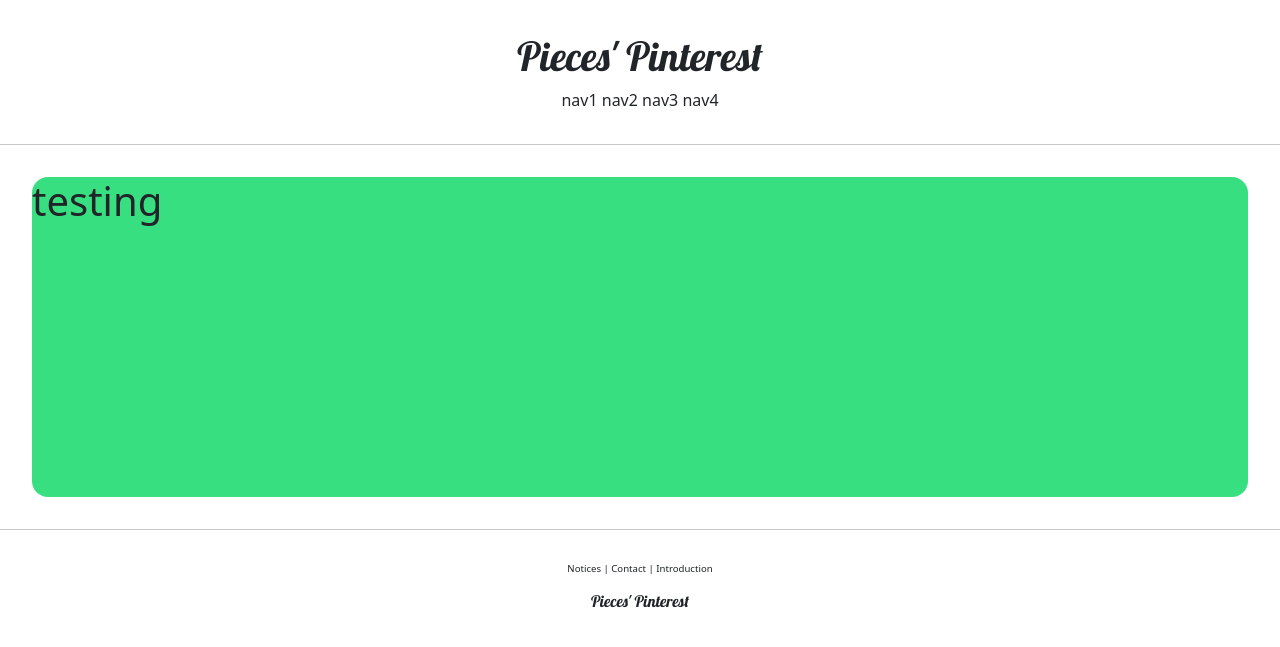
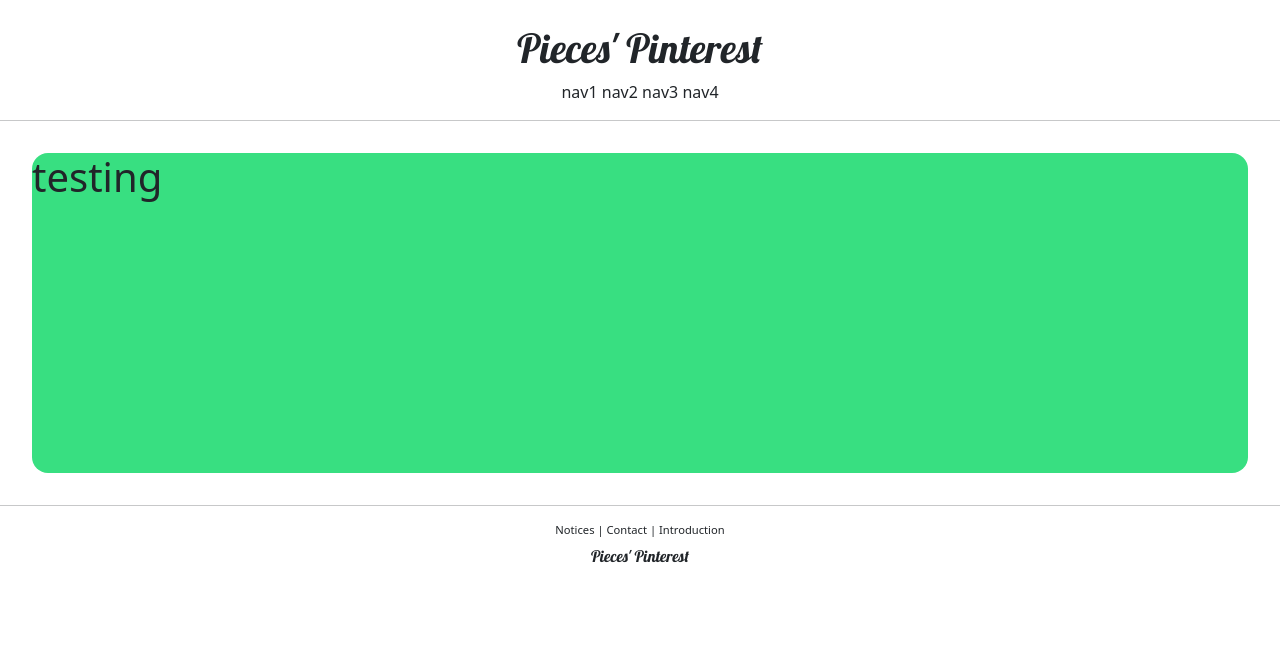
Before and after one commit to Pieces98/Django_PinterestClone, a Django app: page /account/hello_world/ in a window 1280 px wide. Shown: the top 647 px of the page. Run offline with Django 4.2, Linux system fonts and the light colour scheme.

Commit message:
django course ch.11 commit

```diff
--- a/piecesPinterest/settings.py
+++ b/piecesPinterest/settings.py
@@ -128,6 +128,12 @@ USE_TZ = True
 
 STATIC_URL = 'static/'
 
+STATIC_ROOT = os.path.join(BASE_DIR, 'staticfiles')
+
+STATICFILES_DIRS = [
+    BASE_DIR / 'static'
+]
+
 # Default primary key field type
 # https://docs.djangoproject.com/en/4.2/ref/settings/#default-auto-field
 
--- /dev/null
+++ b/static/base.css
@@ -0,0 +1,11 @@
+.logo {
+    font-family: 'Lobster', cursive;
+}
+
+.footer_nav {
+    font-size: .7rem;
+}
+
+.header_nav {
+    font-size: 1rem;
+}
--- a/templates/footer.html
+++ b/templates/footer.html
@@ -1,10 +1,10 @@
-<div style="text-align: center; margin-top: 2rem;">
-    <div style="font-size: .6rem;">
+<div class="text-center">
+    <div class="footer_nav">
         <span>Notices</span> |
         <span>Contact</span> |
         <span>Introduction</span>
     </div>
-    <div style="margin-top: 1rem; font-family: 'Lobster', cursive;">
-        <h6>Pieces' Pinterest</h6>
+    <div class="mt-2">
+        <h6 class="logo">Pieces' Pinterest</h6>
     </div>
 </div>
--- a/templates/head.html
+++ b/templates/head.html
@@ -1,3 +1,5 @@
+{% load static %}
+
 <head>
     <meta charset="UTF-8">
     <title>Pragmatic</title>
@@ -9,4 +11,6 @@
     <link rel="preconnect" href="https://fonts.gstatic.com" crossorigin>
     <link href="https://fonts.googleapis.com/css2?family=Lobster&display=swap" rel="stylesheet">
 
+    <!--    Default CSS Link    -->
+    <link rel="stylesheet" type="text/css" href="{% static 'base.css' %}">
 </head>
--- a/templates/header.html
+++ b/templates/header.html
@@ -1,8 +1,8 @@
-<div style="text-align: center; margin: 2rem 0;">
+<div class="text-center mt-4">
     <div>
-        <h1 style="font-family: 'Lobster', cursive;">Pieces' Pinterest</h1>
+        <h1 class="logo">Pieces' Pinterest</h1>
     </div>
-    <div>
+    <div class="header_nav">
         <span>nav1</span>
         <span>nav2</span>
         <span>nav3</span>
```
